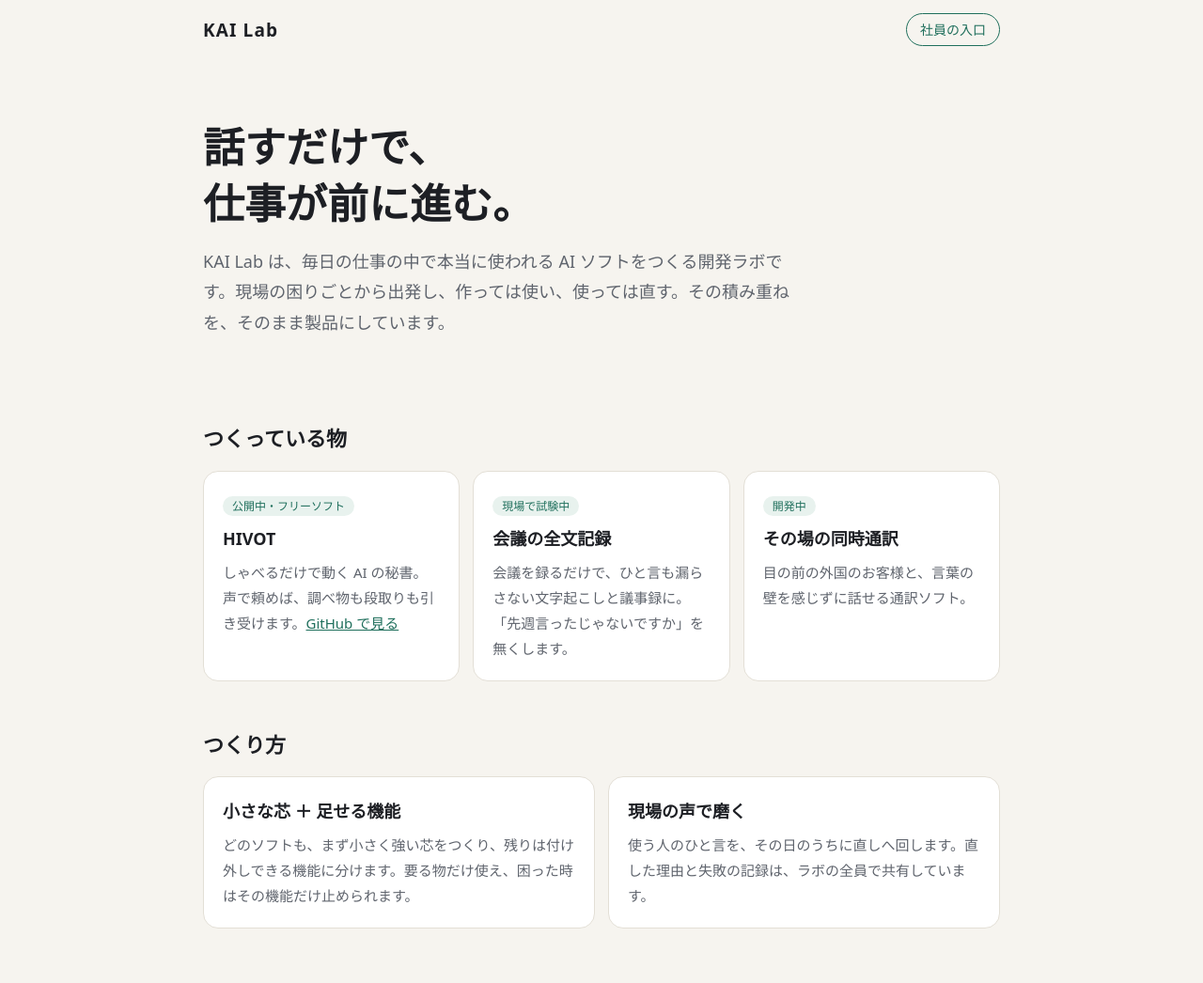
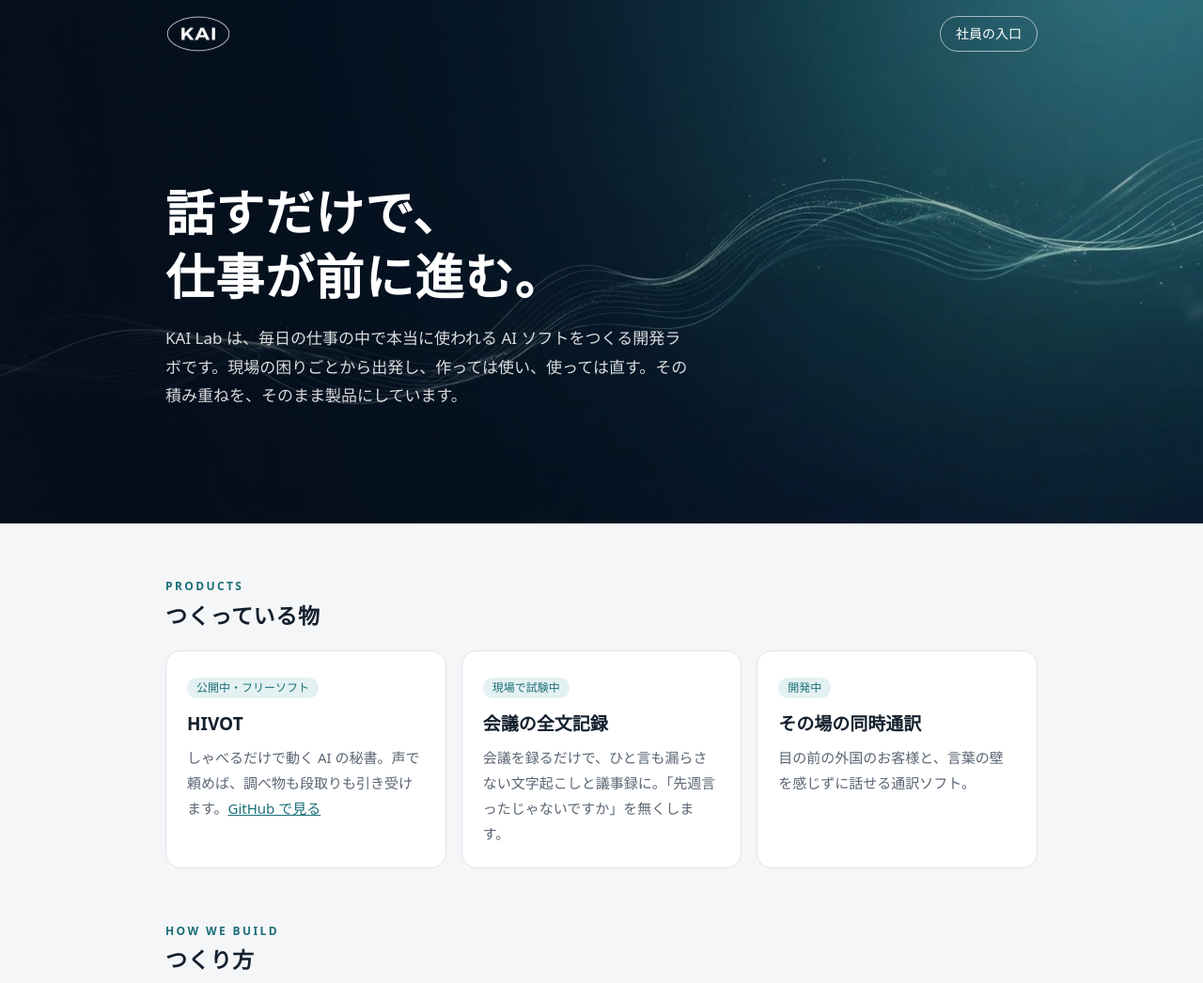
Before and after one commit to madbrolabs/kai-shain, a plain HTML site: page docs/index.html in a window 1280 px wide. Shown: the top 1046 px of the page at 94% size. Drawn offline with Linux system fonts and the light colour scheme.

Commit message:
公式ページをロゴと背景の絵で作り直し、社員ページの頭にロゴを置く
- ロゴ「KAI」（横長の楕円の中に KAI）を Gemini で作り、紺と白の2色を docs/img に置いた
- 公式ページ：紺の色合いに統一。上の大きな帯に声の波の絵（Gemini で作成）を敷き、白い文字とロゴを重ねた
- スマホ幅（375）で横にはみ出さないこと、暗い色の設定でも読めることを試し見で確かめた
- 社員ページの左上にも小さなロゴ（押すと公式ページへ）

Co-Authored-By: Claude Opus 5.5 <noreply@anthropic.com>

```diff
--- a/docs/index.html
+++ b/docs/index.html
@@ -5,51 +5,70 @@
 <meta name="viewport" content="width=device-width,initial-scale=1">
 <title>KAI Lab</title>
 <meta name="description" content="KAI Lab は、話すだけで仕事が進む AI ソフトをつくる開発ラボです。">
+<meta property="og:title" content="KAI Lab">
+<meta property="og:description" content="話すだけで、仕事が前に進む。現場で本当に使われる AI ソフトをつくる開発ラボ。">
+<meta property="og:image" content="https://madbrolabs.github.io/kai-shain/img/hero.jpg">
+<link rel="icon" href="img/kai_logo_s.png">
 <style>
-:root{--bg:#f6f4ef;--card:#fff;--ink:#1d1f24;--sub:#5f646d;--line:#e3dfd6;--acc:#1f6f5c;--acc2:#e8f2ee}
-@media (prefers-color-scheme:dark){:root{--bg:#15171b;--card:#1e2127;--ink:#e9eaec;--sub:#a0a6b0;--line:#30343c;--acc:#5cc3a6;--acc2:#1d322c}}
+:root{--bg:#f5f6f8;--card:#fff;--ink:#14202e;--sub:#5a6573;--line:#dfe3ea;--navy:#0d2843;--acc:#1b6f78;--acc2:#e4f1f2}
+@media (prefers-color-scheme:dark){:root{--bg:#0b1520;--card:#122233;--ink:#e8edf3;--sub:#9fb0c2;--line:#243649;--acc:#6cc6cc;--acc2:#16303a}}
 *{box-sizing:border-box}
 body{margin:0;background:var(--bg);color:var(--ink);font:17px/1.8 "Hiragino Sans","Yu Gothic UI","Meiryo",system-ui,sans-serif}
-.w{max-width:880px;margin:0 auto;padding:0 16px}
-nav{display:flex;align-items:center;padding:14px 0}
-nav b{font-size:19px;letter-spacing:.06em}
+.w{max-width:960px;margin:0 auto;padding:0 16px}
+.hero{position:relative;color:#fff;background:#0a1a2b url(img/hero.jpg) center/cover no-repeat;overflow:hidden}
+.hero::after{content:"";position:absolute;inset:0;background:linear-gradient(90deg,rgba(6,16,28,.82) 0%,rgba(6,16,28,.45) 55%,rgba(6,16,28,.1) 100%)}
+.hero>*{position:relative;z-index:1}
+nav{display:flex;align-items:center;padding:16px 0}
+nav img{height:40px;width:auto;display:block}
 nav .sp{flex:1}
-nav a{color:var(--acc);text-decoration:none;font-size:14px;border:1px solid var(--acc);border-radius:99px;padding:4px 14px}
-.hero{padding:64px 0 40px}
-.hero h1{font-size:clamp(28px,6vw,44px);line-height:1.35;margin:0 0 16px}
-.hero p{color:var(--sub);font-size:18px;max-width:640px;margin:0}
-h2{font-size:22px;margin:48px 0 14px}
-.g{display:grid;grid-template-columns:repeat(auto-fit,minmax(240px,1fr));gap:14px}
-.c{background:var(--card);border:1px solid var(--line);border-radius:16px;padding:20px}
-.c h3{margin:0 0 6px;font-size:18px}
+nav a{color:#fff;text-decoration:none;font-size:14px;border:1px solid rgba(255,255,255,.6);border-radius:99px;padding:5px 16px;backdrop-filter:blur(4px)}
+nav a:hover{background:rgba(255,255,255,.12)}
+.hero .w{padding-bottom:0}
+.hero-in{padding:min(14vw,120px) 0 min(14vw,120px)}
+.hero h1{font-size:clamp(30px,6.4vw,52px);line-height:1.3;margin:0 0 18px;letter-spacing:.02em;font-weight:700}
+.hero p{color:rgba(255,255,255,.85);font-size:17px;max-width:560px;margin:0}
+h2{font-size:23px;margin:56px 0 16px;letter-spacing:.03em}
+h2 small{display:block;font-size:12px;color:var(--acc);letter-spacing:.2em;font-weight:600}
+.g{display:grid;grid-template-columns:repeat(auto-fit,minmax(250px,1fr));gap:16px}
+.c{background:var(--card);border:1px solid var(--line);border-radius:16px;padding:22px;transition:transform .2s,box-shadow .2s}
+.c:hover{transform:translateY(-2px);box-shadow:0 10px 28px rgba(13,40,67,.10)}
+.c h3{margin:0 0 6px;font-size:19px}
 .c p{margin:0;color:var(--sub);font-size:15px}
-.tag{display:inline-block;font-size:12px;background:var(--acc2);color:var(--acc);border-radius:99px;padding:0 10px;margin-bottom:8px}
+.tag{display:inline-block;font-size:12px;background:var(--acc2);color:var(--acc);border-radius:99px;padding:0 10px;margin-bottom:10px}
 .c a{color:var(--acc)}
-footer{color:var(--sub);font-size:13px;padding:56px 0 32px;text-align:center}
+.mark{display:flex;justify-content:center;margin:72px 0 0}
+.mark img{width:min(260px,60vw);height:auto}
+.mark .d{display:none}
+@media (prefers-color-scheme:dark){.mark .l{display:none}.mark .d{display:block}}
+footer{color:var(--sub);font-size:13px;padding:28px 0 36px;text-align:center}
 </style>
 </head>
 <body>
+<header class="hero">
 <div class="w">
-<nav><b>KAI Lab</b><span class="sp"></span><a href="shain/">社員の入口</a></nav>
-<section class="hero">
+<nav><img src="img/kai_logo_shiro_s.png" alt="KAI"><span class="sp"></span><a href="shain/">社員の入口</a></nav>
+<div class="hero-in">
 <h1>話すだけで、<br>仕事が前に進む。</h1>
 <p>KAI Lab は、毎日の仕事の中で本当に使われる AI ソフトをつくる開発ラボです。現場の困りごとから出発し、作っては使い、使っては直す。その積み重ねを、そのまま製品にしています。</p>
-</section>
-
-<h2>つくっている物</h2>
+</div>
+</div>
+</header>
+<main class="w">
+<h2><small>PRODUCTS</small>つくっている物</h2>
 <div class="g">
 <div class="c"><span class="tag">公開中・フリーソフト</span><h3>HIVOT</h3><p>しゃべるだけで動く AI の秘書。声で頼めば、調べ物も段取りも引き受けます。<a href="https://github.com/madbrolabs/hivot">GitHub で見る</a></p></div>
 <div class="c"><span class="tag">現場で試験中</span><h3>会議の全文記録</h3><p>会議を録るだけで、ひと言も漏らさない文字起こしと議事録に。「先週言ったじゃないですか」を無くします。</p></div>
 <div class="c"><span class="tag">開発中</span><h3>その場の同時通訳</h3><p>目の前の外国のお客様と、言葉の壁を感じずに話せる通訳ソフト。</p></div>
 </div>
 
-<h2>つくり方</h2>
+<h2><small>HOW WE BUILD</small>つくり方</h2>
 <div class="g">
 <div class="c"><h3>小さな芯 ＋ 足せる機能</h3><p>どのソフトも、まず小さく強い芯をつくり、残りは付け外しできる機能に分けます。要る物だけ使え、困った時はその機能だけ止められます。</p></div>
 <div class="c"><h3>現場の声で磨く</h3><p>使う人のひと言を、その日のうちに直しへ回します。直した理由と失敗の記録は、ラボの全員で共有しています。</p></div>
 </div>
 
+<div class="mark"><img class="l" src="img/kai_logo.png" alt="KAI"><img class="d" src="img/kai_logo_shiro.png" alt=""></div>
 <footer>© KAI Lab</footer>
-</div>
+</main>
 </body>
 </html>
```
Also changed, not shown: docs/shain/index.html (+2 -1 lines), docs/img/hero.jpg (added), docs/img/hero_s.jpg (added), docs/img/kai_logo.png (added), docs/img/kai_logo_s.png (added), docs/img/kai_logo_shiro.png (added), docs/img/kai_logo_shiro_s.png (added).
